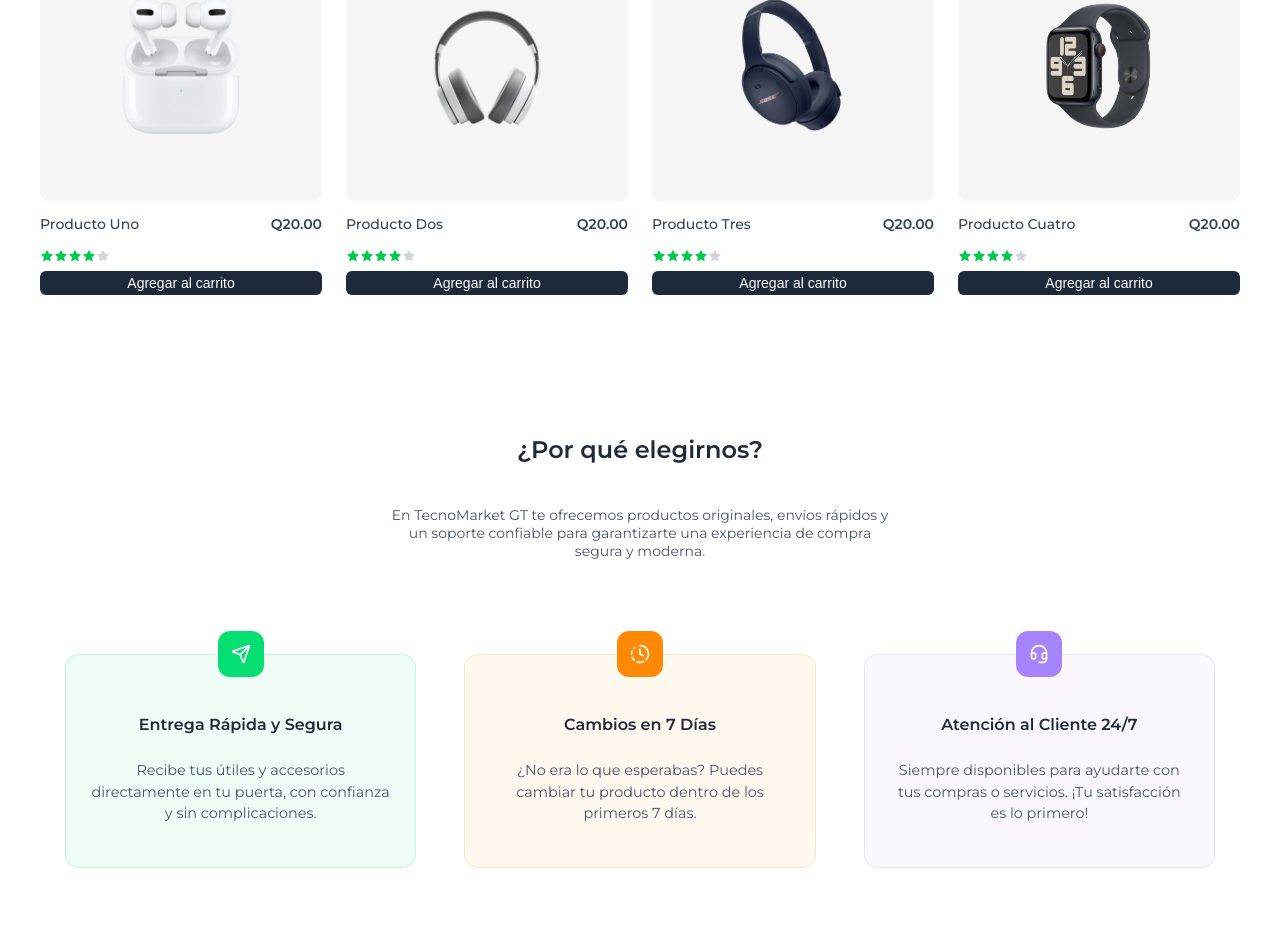
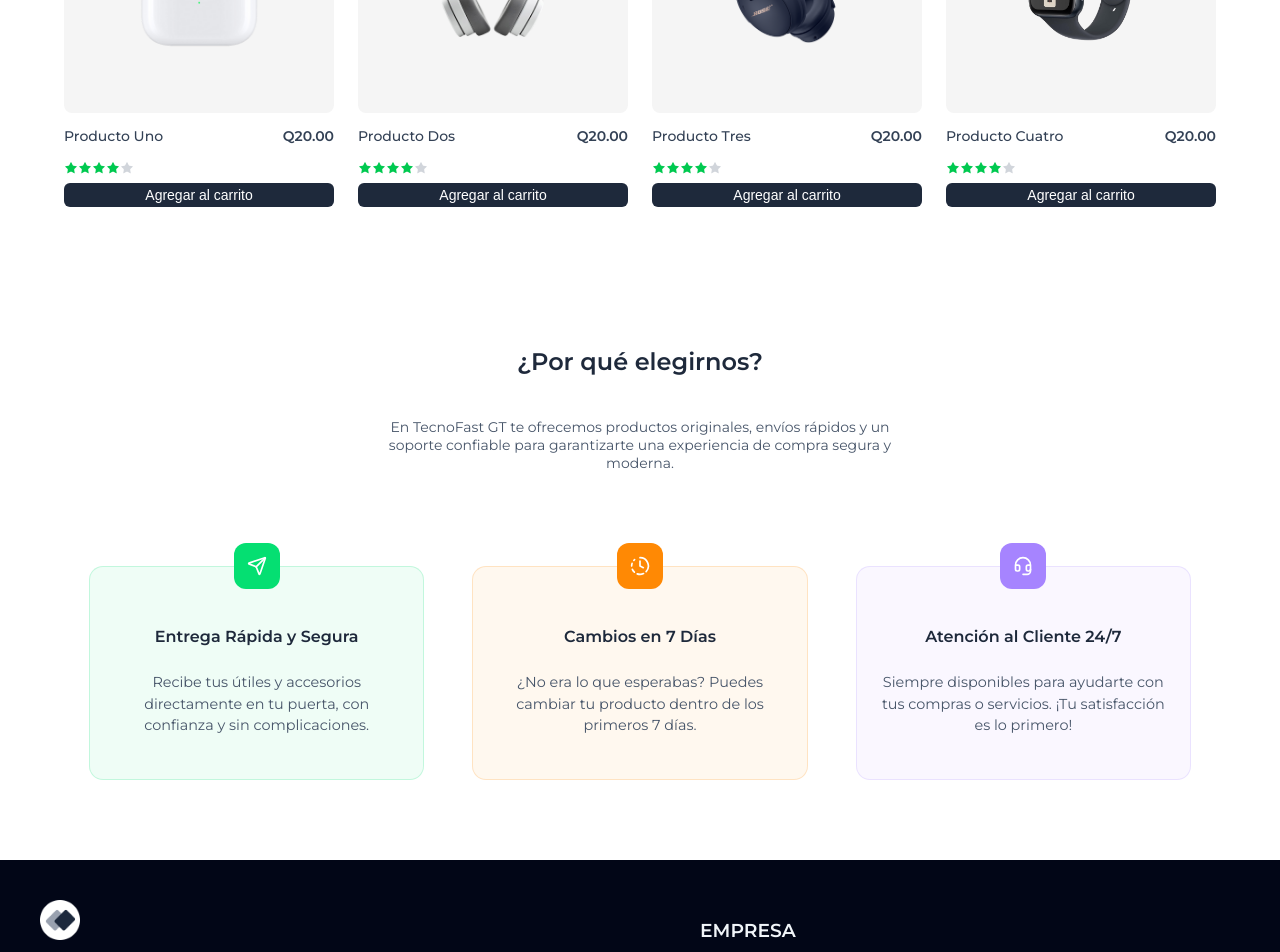
Before and after one commit to edgarromerodev/tecnofast, a React (Vite) app: page / in a window 1280 px wide. Shown: the part 1840-2792 px from the top of the page. Built offline with nearby package versions, Linux system fonts and the light colour scheme.

Commit message:
agrege footer

```diff
--- a/src/App.jsx
+++ b/src/App.jsx
@@ -1,20 +1,24 @@
-import { BrowserRouter as Router, Routes, Route, useLocation } from "react-router-dom";
+import { BrowserRouter as Router, Routes, Route } from "react-router-dom";
 import Navbar from "./components/layouts/Navbar";
 import Home from "./page/home/Home";
+import Footer from "./components/layouts/Footer";
+
 
 function App() {
+  return (
+    <Router>
+      <div className="app-layout">
+        <Navbar />
 
-  return (
-    <>
-    <Router>
-      <Navbar/>
-      <Routes>
-        <Route path="/" element={<Home/>} />
-      </Routes>
+        <main className="app-main">
+          <Routes>
+            <Route path="/" element={<Home />} />
+          </Routes>
+        </main>
+        <Footer/>
+      </div>
     </Router>
-
-    </>
-  )
+  );
 }
 
-export default App
+export default App;
--- /dev/null
+++ b/src/components/layouts/Footer.jsx
@@ -0,0 +1,76 @@
+import { Link } from "react-router-dom";
+import { Phone, MapPin } from "lucide-react";
+import logo from "/logo.png";
+
+const Footer = () => {
+  const linkSections = [
+    {
+      title: "EMPRESA",
+      links: [
+        { text: "Inicio", path: "/" },
+        { text: "Política de Privacidad", path: "/" },
+      ],
+    },
+    {
+      title: "CONTACTO",
+      links: [
+        { text: "+502 5588-4422", path: "/", icon: Phone },
+        {
+          text: "Av. TecnoPark 14-55, Zona 10, Ciudad de Guatemala",
+          path: "/",
+          icon: MapPin,
+        },
+      ],
+    },
+  ];
+
+  return (
+    <footer className="footer">
+      <div className="footer-container">
+        <div className="footer-top">
+          <div className="footer-brand">
+            <Link to="/" className="footer-logo-link">
+              <img
+                src={logo}
+                alt="Logo TecnoMarket GT"
+                className="footer-logo"
+              />
+            </Link>
+            <p className="footer-description">
+              En <strong>TecnoFast GT</strong> te ofrecemos lo último en tecnología:
+              <strong> teléfonos inteligentes, cámaras, accesorios, audífonos y gadgets modernos</strong>.
+              Productos originales, precios competitivos y envíos a toda Guatemala.
+            </p>
+          </div>
+          <div className="footer-links">
+            {linkSections.map((section, index) => (
+              <div key={index} className="footer-section">
+                <h3 className="footer-title">{section.title}</h3>
+
+                <ul className="footer-list">
+                  {section.links.map((link, i) => (
+                    <li key={i} className="footer-list-item">
+                      {link.icon && <link.icon className="footer-icon" />}
+                      <Link to={link.path} className="footer-link">
+                        {link.text}
+                      </Link>
+                    </li>
+                  ))}
+                </ul>
+              </div>
+            ))}
+
+          </div>
+
+        </div>
+              {/* Derechos reservados */}
+        <p className="footer-copy">
+          Copyright © 2025 TecnoFast GT. Todos los derechos reservados.
+        </p>
+
+      </div>
+    </footer>
+  );
+};
+
+export default Footer;
--- a/src/index.css
+++ b/src/index.css
@@ -3,6 +3,29 @@
 html {
   scroll-behavior: smooth;
   font-family: 'Montserrat', sans-serif;
+}
+
+* {
+  box-sizing: border-box;
+}
+
+body {
+  margin: 0;
+  padding: 0;
+}
+
+html, body, #root {
+  height: 100%;
+}
+
+.app-layout {
+  min-height: 100vh;
+  display: flex;
+  flex-direction: column;
+}
+
+.app-main {
+  flex: 1;
 }
 
 
@@ -259,6 +282,8 @@ html {
 .home, .pd-container, .lp-container {
   padding-top: 76px;
 }
+
+
 
 /* HERO - ESTILOS*/
 .hero2-wrapper {
@@ -934,3 +959,116 @@ html {
   color: #475569;
   line-height: 1.5;
 }
+
+
+/* ===== FOOTER GENERAL ===== */
+.footer {
+  background: #020617;
+  padding: 0 24px;
+  color: #cbd5f5;
+}
+
+.footer-container {
+  max-width: 1200px;
+  margin: 0 auto;
+}
+
+/* ===== TOP SECTION ===== */
+.footer-top {
+  display: flex;
+  flex-direction: column;
+  gap: 40px;
+  padding: 40px 0;
+  border-bottom: 1px solid rgba(148, 163, 184, 0.2);
+}
+
+
+/* ===== BRAND SECTION ===== */
+.footer-brand {
+  max-width: 410px;
+}
+
+.footer-logo {
+  height: 40px;
+  transition: transform 0.3s ease;
+}
+
+.footer-logo-link:hover .footer-logo {
+  transform: scale(1.05);
+}
+
+
+.footer-description {
+  margin-top: 20px;
+  font-size: 0.9rem;
+  line-height: 1.6;
+  color: #cbd5e1; /* slate-300 */
+}
+
+/* ===== LINKS GRID ===== */
+.footer-links {
+  display: flex;
+  flex-wrap: wrap;
+  gap: 20px;
+  width: 100%;
+}
+
+
+@media (min-width: 768px) {
+  .footer-top {
+    flex-direction: row;
+    justify-content: space-between;
+  }
+
+  .footer-links {
+    width: 45%;
+  }
+}
+
+/* ===== EACH SECTION ===== */
+.footer-title {
+  font-weight: 600;
+  color: #f1f5f9;
+  margin-bottom: 15px;
+}
+
+/* ===== LIST ===== */
+.footer-list {
+  list-style: none;
+  padding: 0;
+}
+
+.footer-list-item {
+  display: flex;
+  align-items: center;
+  gap: 8px;
+  margin-bottom: 10px;
+}
+
+/* ===== ICONS ===== */
+.footer-icon {
+  width: 16px;
+  height: 16px;
+  color: #94a3b8;
+}
+
+
+/* ===== LINKS ===== */
+.footer-link {
+  text-decoration: none;
+  color: #cbd5e1;
+  font-size: 0.9rem;
+  transition: color 0.2s ease;
+}
+
+.footer-link:hover {
+  color: #38bdf8;
+}
+
+/* ===== COPY ===== */
+.footer-copy {
+  text-align: center;
+  padding: 20px 0;
+  font-size: 0.85rem;
+  color: #94a3b8;
+}
--- a/src/page/home/Home.jsx
+++ b/src/page/home/Home.jsx
@@ -2,6 +2,7 @@ import Hero from "./Hero"
 import TrustedCompanies from "./TrustedCompanies"
 import LatestProducts from "./LatestProducts"
 import OurSpecs from "./OurSpecs"
+
 
 const Home = () => {
   return (
--- a/src/page/home/OurSpecs.jsx
+++ b/src/page/home/OurSpecs.jsx
@@ -8,7 +8,7 @@ const OurSpecs = () => {
           <Title
         visibleButton={false}
         title="¿Por qué elegirnos?"
-        description="En TecnoMarket GT te ofrecemos productos originales, envíos rápidos y un soporte confiable para garantizarte una experiencia de compra segura y moderna."
+        description="En TecnoFast GT te ofrecemos productos originales, envíos rápidos y un soporte confiable para garantizarte una experiencia de compra segura y moderna."
       />
 
     <div className="ourSpecs__grid">
```
